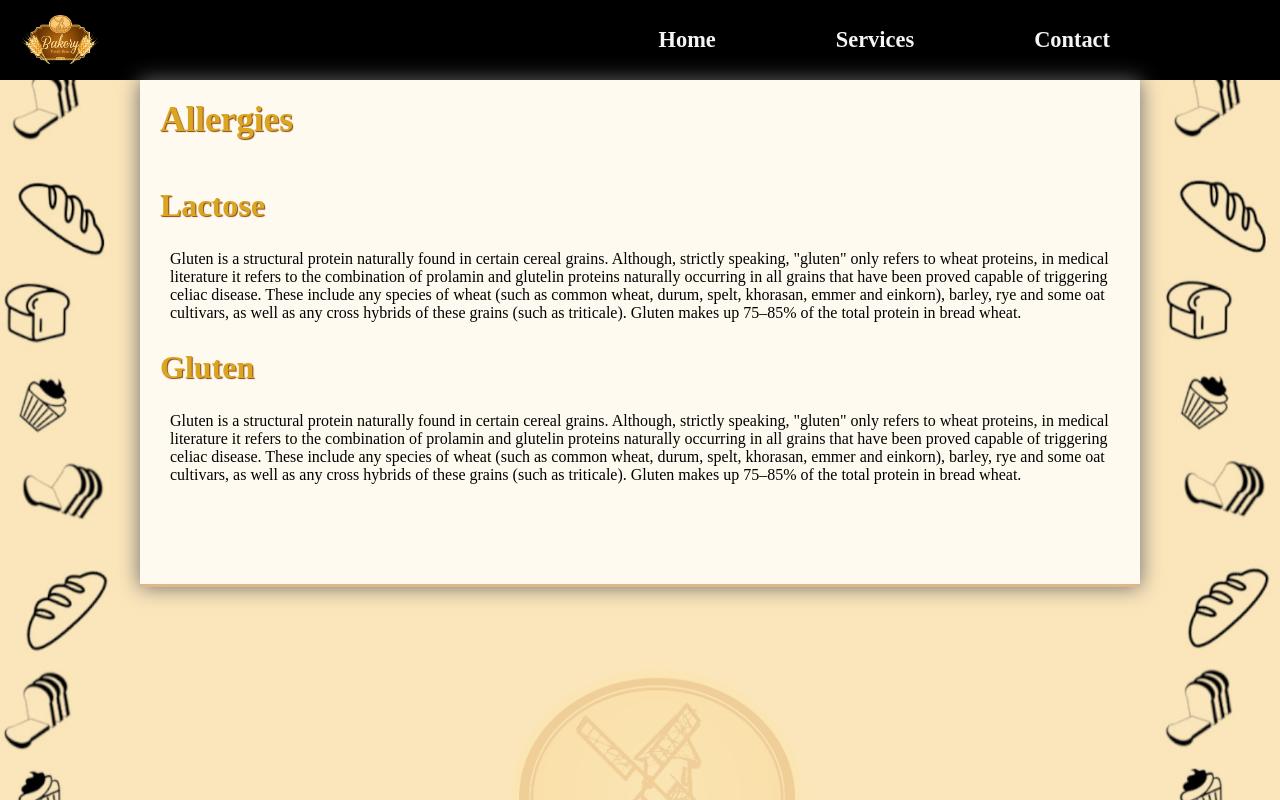
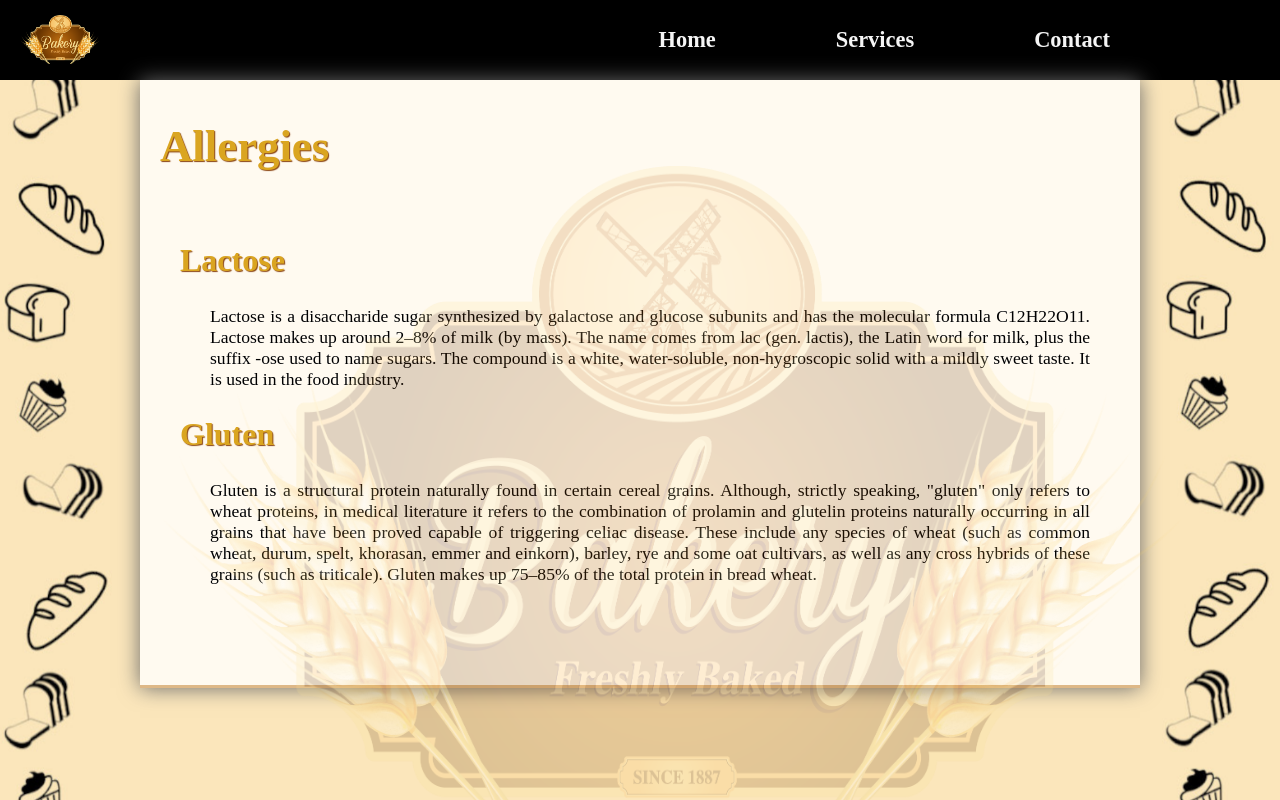
Before and after one commit to TLRKiliann/vite-et-bien, a React (Vite) app in the folder my-vite/: page /allergies in a window 1280 px wide. Built offline with nearby package versions, Linux system fonts and the light colour scheme.

Commit message:
style improved

```diff
--- a/my-vite/src/Components/Allergies.tsx
+++ b/my-vite/src/Components/Allergies.tsx
@@ -14,19 +14,14 @@ export const Allergies = () => {
           <h2 className="lactose">Lactose</h2>
           <article className="lactose--art">
             <p>
-              Gluten is a structural protein naturally found
-              in certain cereal grains. Although, strictly
-              speaking, "gluten" only refers to wheat proteins,
-              in medical literature it refers to the combination
-              of prolamin and glutelin proteins naturally
-              occurring in all grains that have been proved
-              capable of triggering celiac disease. These
-              include any species of wheat (such as common wheat,
-              durum, spelt, khorasan, emmer and einkorn), barley,
-              rye and some oat cultivars, as well as any cross
-              hybrids of these grains (such as triticale).
-              Gluten makes up 75–85% of the total protein in
-              bread wheat.
+              Lactose is a disaccharide sugar synthesized by
+              galactose and glucose subunits and has the molecular
+              formula C12H22O11. Lactose makes up around 2–8% of
+              milk (by mass). The name comes from lac (gen. lactis),
+              the Latin word for milk, plus the suffix -ose used to
+              name sugars. The compound is a white, water-soluble,
+              non-hygroscopic solid with a mildly sweet taste. It is
+              used in the food industry.
             </p>
           </article>
 
@@ -49,7 +44,7 @@ export const Allergies = () => {
             </p>
           </article>
 
-          <div className="bg_mainbread">
+          <div className="bg_mainbreadaller">
             <img
               src={mainBread}
               width="800px"
--- a/my-vite/src/Components/Commandes.tsx
+++ b/my-vite/src/Components/Commandes.tsx
@@ -1,3 +1,5 @@
+import { BiTime } from 'react-icons/bi';
+import { TbTruckDelivery } from 'react-icons/tb';
 import mainBread from '../assets/images/bread_title.png';
 import '../StyleComponents/Commandes.css';
 
@@ -16,7 +18,8 @@ export const Commandes = () => {
             <p>
               Notre clientèle est priée de
               passer commande au plus tard
-              24h à l'avance.
+              24h à l'avance.<BiTime size={32} style={{marginTop: '-10px',
+              marginLeft: '5px'}} />
             </p>
           </article>
 
@@ -25,10 +28,12 @@ export const Commandes = () => {
             <p>
               Nos livraisons ne peuvent se faire
               au-delà d'un périmètre de max 10km.
+              <TbTruckDelivery size={32} style={{marginTop: '-6px',
+              marginLeft: '5px'}} />
             </p>
           </article>
 
-          <div className="bg_mainbread">
+          <div className="bg_mainbreadcmd">
             <img
               src={mainBread}
               width="800px"
--- a/my-vite/src/Pages/Home.tsx
+++ b/my-vite/src/Pages/Home.tsx
@@ -39,7 +39,7 @@ export const Home = () => {
           </div>
 
           <div className="div--homeh1">
-            <h1>Esteban</h1>
+            <h1 style={{paddingTop: '70px'}}>Esteban</h1>
 
             <img
               src={mainBread}
@@ -48,8 +48,7 @@ export const Home = () => {
               alt='img mainBread'
             />
 
-            <h1>Celestine</h1>
-
+            <h1 style={{paddingTop: '70px'}}>Celestine</h1>
           </div>
 
         </div>
--- a/my-vite/src/StyleComponents/Allergies.css
+++ b/my-vite/src/StyleComponents/Allergies.css
@@ -5,6 +5,7 @@ body {
 }
 
 .main--allergies {
+  padding-top: 10px;
   margin: 0px 140px;
   background: #fffaf0;
   box-shadow: 0px 0px 20px dimgrey;
@@ -14,41 +15,17 @@ body {
   border-bottom: 3px solid burlywood;
 }
 
-.bg_mainbread {
-  position: fixed;
-  margin: auto;
-  width: 100%;
-  opacity: 0.2;
-}
-
-.bg_mainbread img {
-  width: 80%;
-  margin: auto;
-  margin-top: 86px;
-}
-
-.div--titleallergies h1 {
-  width: 80%;
-  margin: auto;
+.div--titleallergies {
+  position: relative;
   margin-left: 20px;
-  display: flex;
-  justify-content: left;
+  font-size: 1.4rem;
   font-family: 'Dancing Script', cursive;
-  font-size: 2.2rem;
   color: goldenrod;
   text-shadow: 1px 1px 1px saddlebrown;
 }
 
-
 .lactose {
-  margin-left: 20px;
-  font-family: 'Dancing Script', cursive;
-  font-size: 2.0rem;
-  color: goldenrod;
-  text-shadow: 1px 1px 1px saddlebrown;
-}
-
-.gluten {
+  margin-top: 70px;
   margin-left: 20px;
   font-family: 'Dancing Script', cursive;
   font-size: 2.0rem;
@@ -60,7 +37,47 @@ body {
   margin-left: 20px;
 }
 
+.lactose--art p {
+  font-size: 1.1rem;
+  padding-right: 40px;
+  padding-left: 20px;
+  text-align: justify;
+  color: black;
+  text-shadow: 0px 0px 0px white;
+}
+
+.gluten {
+  margin-left: 20px;
+  font-family: 'Dancing Script', cursive;
+  font-size: 2.0rem;
+  color: goldenrod;
+  text-shadow: 1px 1px 1px saddlebrown;
+}
+
 .gluten--art {
   margin-left: 20px;
   margin-bottom: 100px;
 }
+
+.gluten--art p {
+  font-size: 1.1rem;
+  padding-right: 40px;
+  padding-left: 20px;
+  text-align: justify;
+  color: black;
+  text-shadow: 0px 0px 0px white;
+}
+
+.bg_mainbreadaller {
+  position: fixed;
+  margin: auto;
+  top: 80px;
+  width: 100%;
+  opacity: 0.2;
+}
+
+.bg_mainbreadaller img {
+  width: 80%;
+  margin: auto;
+  margin-top: 86px;
+}
--- a/my-vite/src/StyleComponents/Commandes.css
+++ b/my-vite/src/StyleComponents/Commandes.css
@@ -5,6 +5,7 @@ body {
 }
 
 .main--commandes {
+  padding-top: 10px;
   margin: 0px 140px;
   background: #fffaf0;
   box-shadow: 0px 0px 20px dimgrey;
@@ -14,19 +15,29 @@ body {
   border-bottom: 3px solid burlywood;
 }
 
-.div--titlecommandes h1 {
+.div--titlecommandes {
+  position: relative;
+  margin-left: 20px;
+  font-size: 1.4rem;
+  font-family: 'Dancing Script', cursive;
+  color: goldenrod;
+  text-shadow: 1px 1px 1px saddlebrown;
+}
+
+.div--titlecommandes h2 {
   width: 80%;
   margin: auto;
   margin-left: 20px;
   display: flex;
   justify-content: left;
   font-family: 'Dancing Script', cursive;
-  font-size: 2.2rem;
+  font-size: 2.0rem;
   color: goldenrod;
   text-shadow: 1px 1px 1px saddlebrown;
 }
 
 .delais {
+  padding-top: 70px;
   margin-left: 20px;
 }
 
@@ -34,37 +45,44 @@ body {
   margin-left: 20px;
 }
 
+.delais--art p {
+  margin-top: 20px;
+  display: flex;
+  align-items: center;
+  font-size: 1.1rem;
+  color: black;
+  text-shadow: 0px 0px 0px white;
+}
+
 .livraison {
+  padding-top: 20px;
   margin-left: 20px;
 }
 
 .livraison--art {
   margin-left: 20px;
+  margin-bottom: 100px;
 }
 
-.bg_mainbread {
+.livraison--art p {
+  margin-top: 20px;
+  display: flex;
+  align-items: center;
+  font-size: 1.1rem;
+  color: black;
+  text-shadow: 0px 0px 0px white;
+}
+
+.bg_mainbreadcmd {
   position: fixed;
   margin: auto;
+  top: 80px;
   width: 100%;
   opacity: 0.2;
 }
 
-.bg_mainbread img {
+.bg_mainbreadcmd img {
   width: 80%;
   margin: auto;
   margin-top: 86px;
 }
-
-h1 {
-  position: relative;
-  width: 100%;
-  padding: 20px 0px;
-  display: flex;
-  align-items: center;
-  justify-content: center;
-  font-family: 'Dancing Script', cursive;
-  font-size: 2.2rem;
-  color: goldenrod;
-  text-shadow: 1px 1px 1px saddlebrown;
-  background: transparent;
-}
--- a/my-vite/src/StylePages/Contact.css
+++ b/my-vite/src/StylePages/Contact.css
@@ -5,12 +5,14 @@ body {
 
 .main--contact {
   margin: auto 140px;
-  padding-top: 10px;
   background: #fffaf0;
   box-shadow: 0px 0px 20px dimgrey;
 }
 
 .div--titlecontact h1 {
+  margin: auto;
+  padding-top: 20px;
+  margin-bottom: 70px;
   margin-left: 20px;
   font-size: 2.8rem;
   font-family: 'Dancing Script', cursive;
@@ -22,6 +24,7 @@ body {
   position: fixed;
   margin: auto;
   width: 100%;
+  top: 190px;
   opacity: 0.2;
   z-index: 0;
 }
--- a/my-vite/src/StylePages/Home.css
+++ b/my-vite/src/StylePages/Home.css
@@ -22,17 +22,22 @@ body {
 
 .div--homeh1 {
   position: relative;
-  width: 100%;
-  padding: 20px 0px;
+  margin: auto;
+  padding: auto;
+  width: 68%;
+
+
   display: flex;
   align-items: center;
+
   justify-content: center;
   font-family: 'Dancing Script', cursive;
   font-size: 2.2rem;
   color: goldenrod;
   text-shadow: 1px 1px 1px saddlebrown;
-  background: transparent;
+
 }
+
 
 .bg_mainbread {
   position: fixed;
--- a/my-vite/src/StylePages/Services.css
+++ b/my-vite/src/StylePages/Services.css
@@ -12,6 +12,9 @@ body {
 }
 
 .div--titleservice h1 {
+  margin: auto;
+  padding-top: 20px;
+  margin-bottom: 70px;
   margin-left: 20px;
   font-size: 2.8rem;
   font-family: 'Dancing Script', cursive;
@@ -22,6 +25,7 @@ body {
 .bg_mainbreadservice {
   position: fixed;
   margin: auto;
+  top: 190px;
   width: 100%;
   opacity: 0.2;
   z-index: 0;
```
